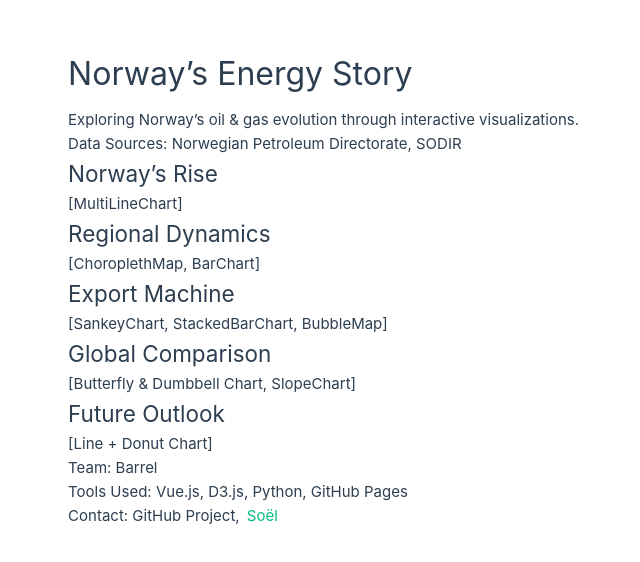
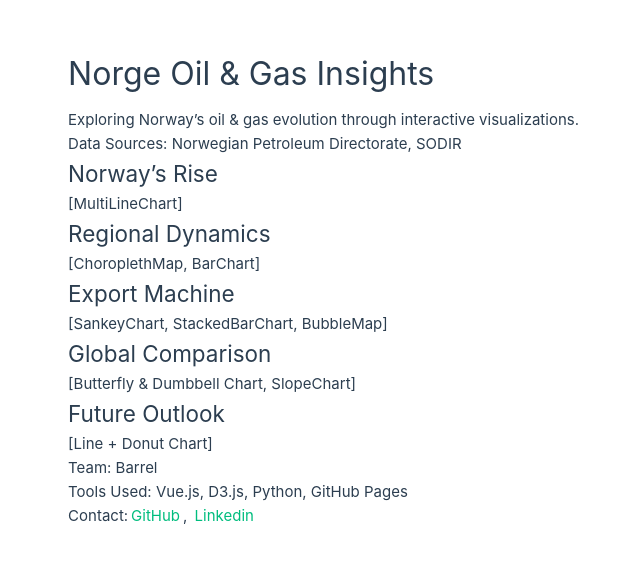
Before and after one commit to Sersoel/norge-oil-gas-insights, a Vue app: page / in a window 1280 px wide. Shown: the part 112-674 px from the top of the page, without its empty margins (61-701 px from the left). Built offline with nearby package versions, Linux system fonts and the light colour scheme.

Commit message:
chore: update project metadata to 'norge-oil-gas-insights'

```diff
--- a/index.html
+++ b/index.html
@@ -4,7 +4,7 @@
     <meta charset="UTF-8">
     <link rel="icon" href="/favicon.ico">
     <meta name="viewport" content="width=device-width, initial-scale=1.0">
-    <title>Vite App</title>
+    <title>Norge Oil & Gas Insights</title>
   </head>
   <body>
     <div id="app"></div>
--- a/package.json
+++ b/package.json
@@ -1,5 +1,5 @@
 {
-  "name": "norway-energy-story",
+  "name": "norge-oil-gas-insights",
   "version": "0.1.0",
   "private": true,
   "type": "module",
--- a/src/components/UI/AboutSection.vue
+++ b/src/components/UI/AboutSection.vue
@@ -2,13 +2,19 @@
     <section id="about" class="p-8 text-sm text-gray-600 border-t border-gray-300">
       <p><strong>Team:</strong> Barrel</p>
       <p><strong>Tools Used:</strong> Vue.js, D3.js, Python, GitHub Pages</p>
-      <p><strong>Contact:</strong> GitHub Project,
+      <p><strong>Contact:</strong>
+        <a
+        href="https://github.com/Sersoel/"
+        target="_blank"
+        rel="noopener noreferrer"
+        class="text-blue-500 hover:underline"
+      >GitHub</a>,
         <a
         href="https://www.linkedin.com/in/soheil-samadian"
         target="_blank"
         rel="noopener noreferrer"
         class="text-blue-500 hover:underline"
-      >Soël</a>
+      >Linkedin</a>
         </p>
     </section>
   </template>
--- a/src/components/UI/IntroSection.vue
+++ b/src/components/UI/IntroSection.vue
@@ -1,6 +1,6 @@
 <template>
     <section id="intro" class="p-8">
-      <h1>Norway’s Energy Story</h1>
+      <h1>Norge Oil & Gas Insights</h1>
       <p>Exploring Norway’s oil & gas evolution through interactive visualizations.</p>
       <p><strong>Data Sources:</strong> Norwegian Petroleum Directorate, SODIR</p>
     </section>
```
Also changed, not shown: 2 other files (tests, documents, lock files or other folders).
